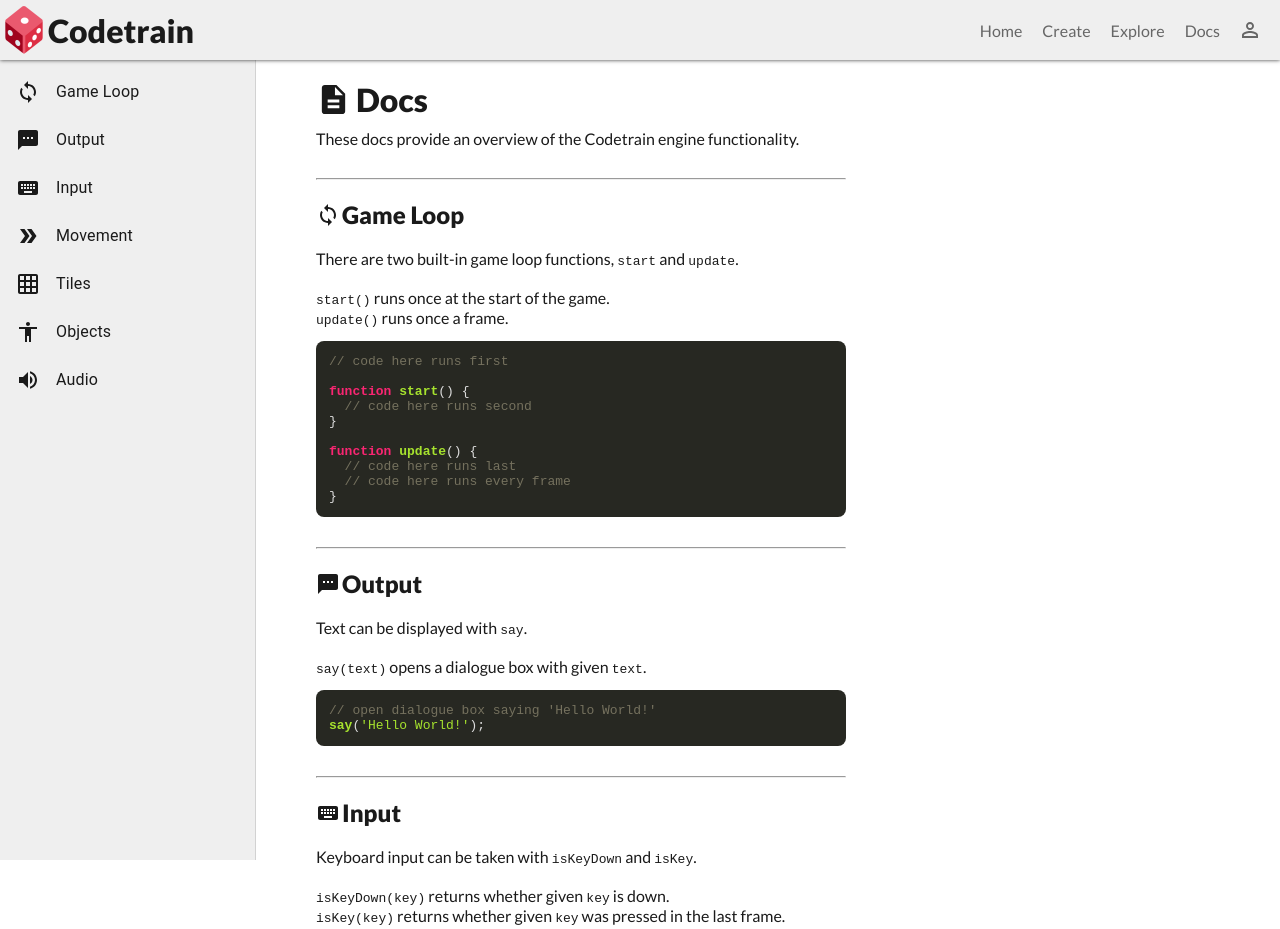
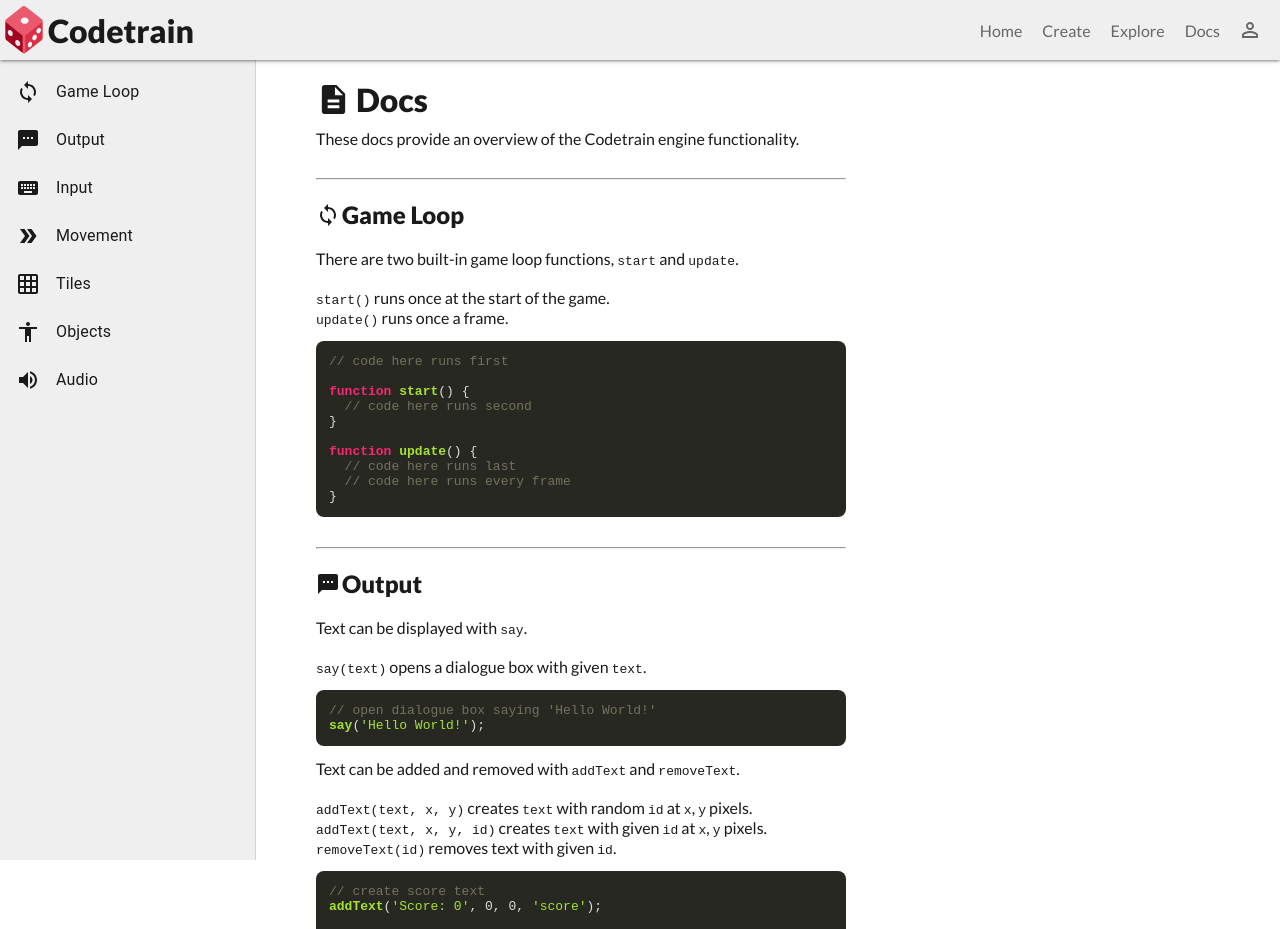
Before and after one commit to LearnCodeOrg/codetrain, a Next.js app: page /docs in a window 1280 px wide. Shown: the top 929 px of the page. Built offline with nearby package versions, Linux system fonts and the light colour scheme; no server answers; the database is empty.

Commit message:
Document text drawing.

```diff
--- a/pages/docs.js
+++ b/pages/docs.js
@@ -150,6 +150,26 @@ function update() {
           <Code>
 {`// open dialogue box saying 'Hello World!'
 say('Hello World!');`}
+          </Code>
+          Text can be added and removed with <code>addText</code> and{' '}
+          <code>removeText</code>.<br /><br />
+          <code>addText(text, x, y)</code> creates <code>text</code>{' '}
+          with random <code>id</code> at <code>x</code>, <code>y</code>{' '}
+          pixels.<br />
+          <code>addText(text, x, y, id)</code> creates <code>text</code>{' '}
+          with given <code>id</code> at <code>x</code>, <code>y</code>{' '}
+          pixels.<br />
+          <code>removeText(id)</code> removes text with given <code>id</code>.
+          <Code>
+{`// create score text
+addText('Score: 0', 0, 0, 'score');
+
+// update score text
+addText('Score: 1', 0, 0, 'score');
+
+// remove score text
+removeText('score');
+`}
           </Code>
           <hr />
           <div id="input" className={styles.bookmark} />
```
